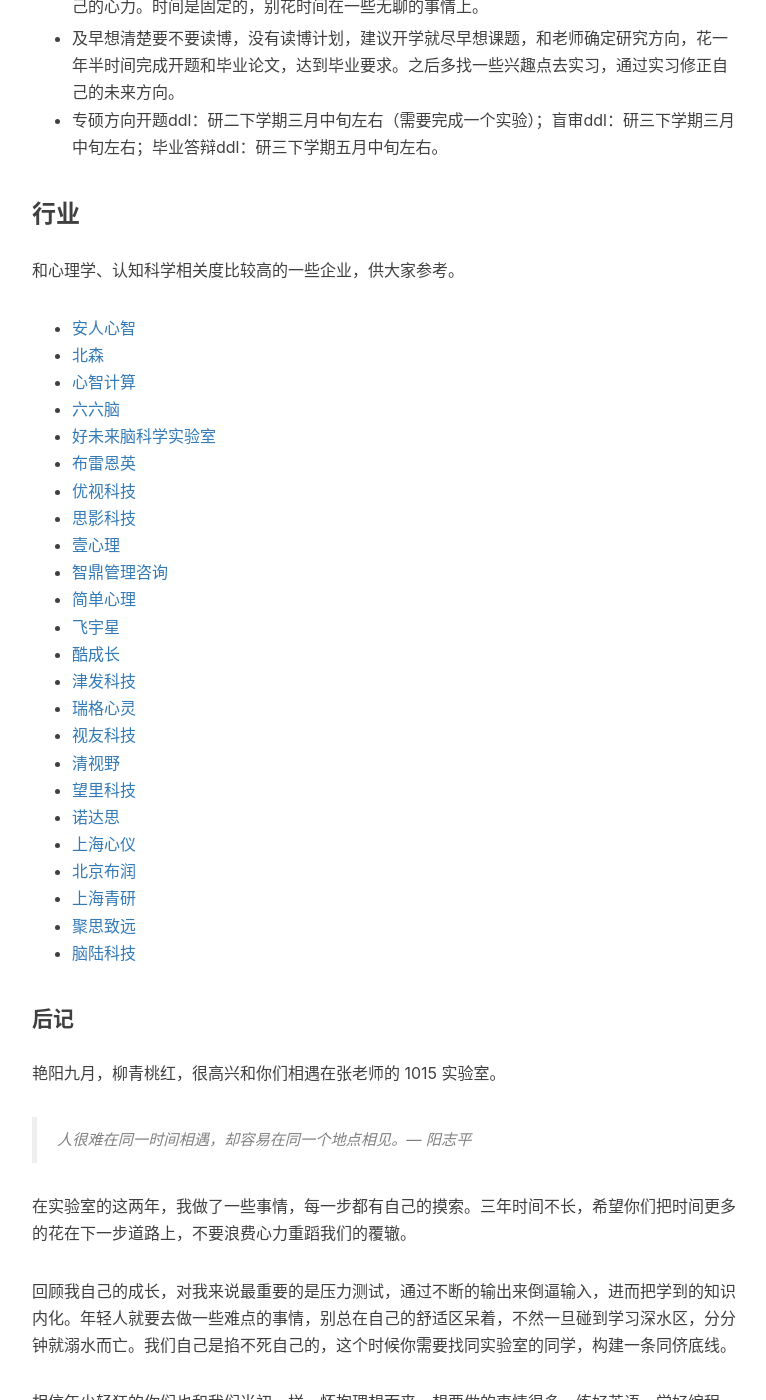
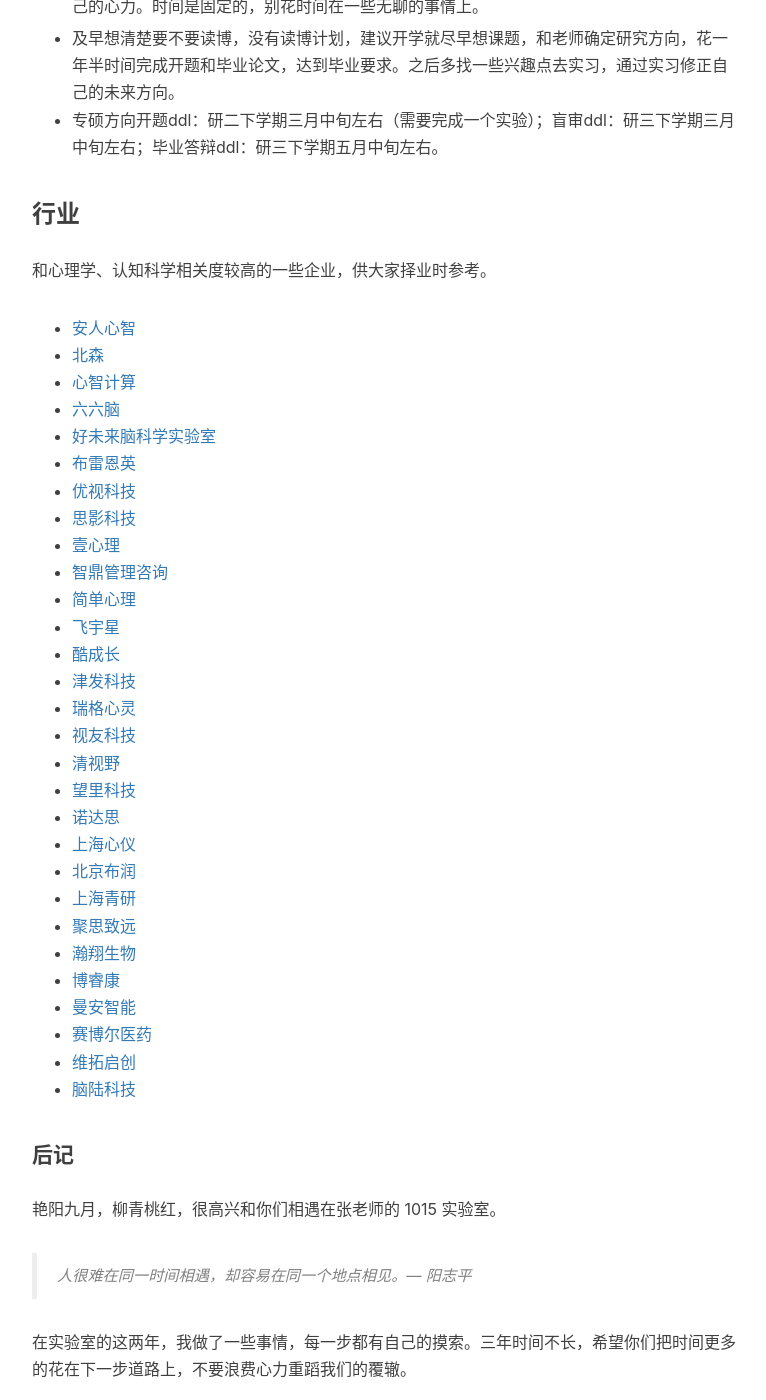
Before and after one commit to zapp926/blog, a Jekyll site: the page built from _posts/2019-01-06-1015-manual.md, in a window 1280 px wide and 1400 px high, scrolled down 6501 px. Shown: the whole window, without its empty margins (233-999 px from the left). Built offline with Jekyll 4.4.1, drawn with Linux system fonts in a browser that asks for light colours; nearby versions of some CDN libraries; comment, search, counter and statistics services are not loaded.

Commit message:
Update 2019-01-06-1015-manual.md

```diff
--- a/_posts/2019-01-06-1015-manual.md
+++ b/_posts/2019-01-06-1015-manual.md
@@ -158,7 +158,7 @@
 * 专硕方向开题ddl：研二下学期三月中旬左右（需要完成一个实验）；盲审ddl：研三下学期三月中旬左右；毕业答辩ddl：研三下学期五月中旬左右。
 
 ### 行业
-和心理学、认知科学相关度比较高的一些企业，供大家参考。
+和心理学、认知科学相关度较高的一些企业，供大家择业时参考。
 
 * [安人心智](http://www.anrenmind.com/)
 * [北森](https://www.beisen.com)
@@ -183,6 +183,11 @@
 - [北京布润](http://www.braincyb.com/lc/cn/index.html)
 - [上海青研](http://www.qingtech.com.cn)
 - [聚思致远](http://www.joycus.com)
+- [瀚翔生物](http://www.hanix.net)
+- [博睿康](http://www.neuracle.cn/about/)
+- [曼安智能](http://www.mindangel.cc)
+- [赛博尔医药](http://www.cibrmed.com)
+- [维拓启创](http://www.advictor.com.cn)
 - [脑陆科技](https://www.naolubrainup.com/blank)
 
 
```
